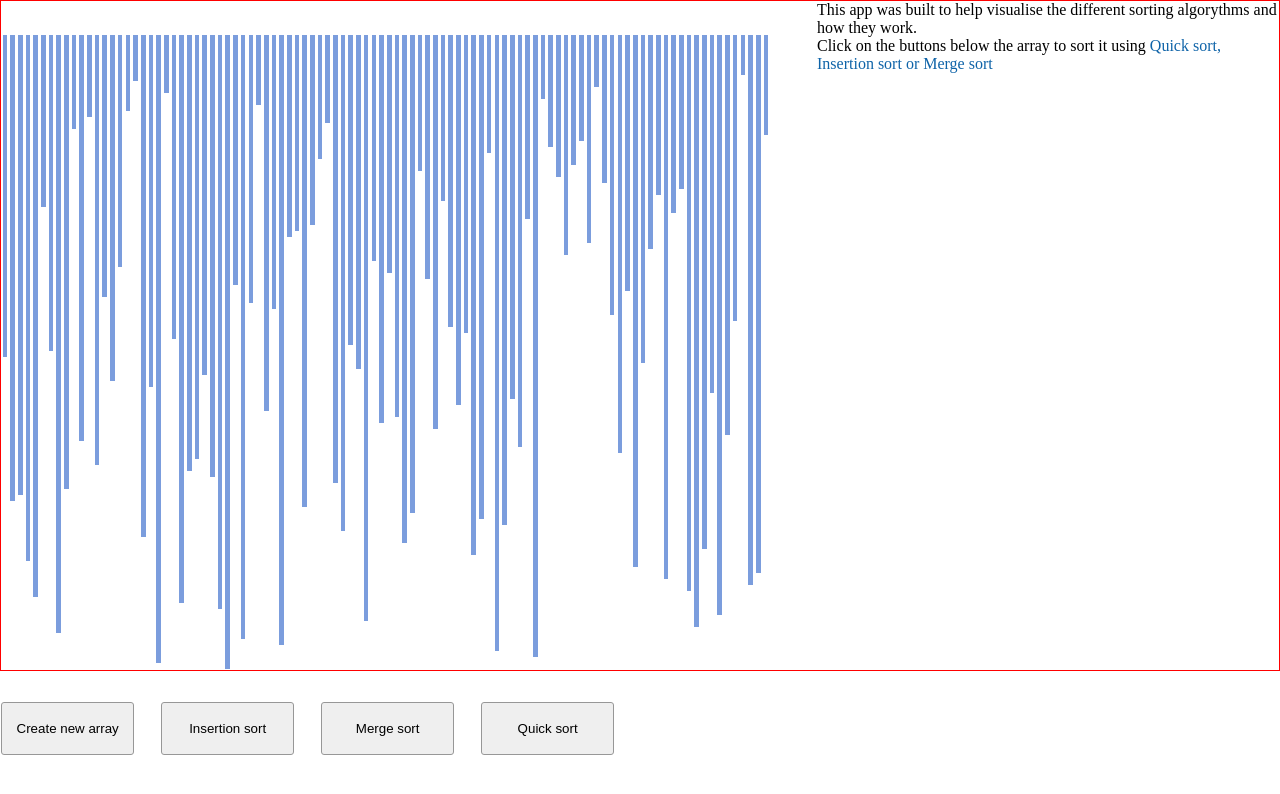
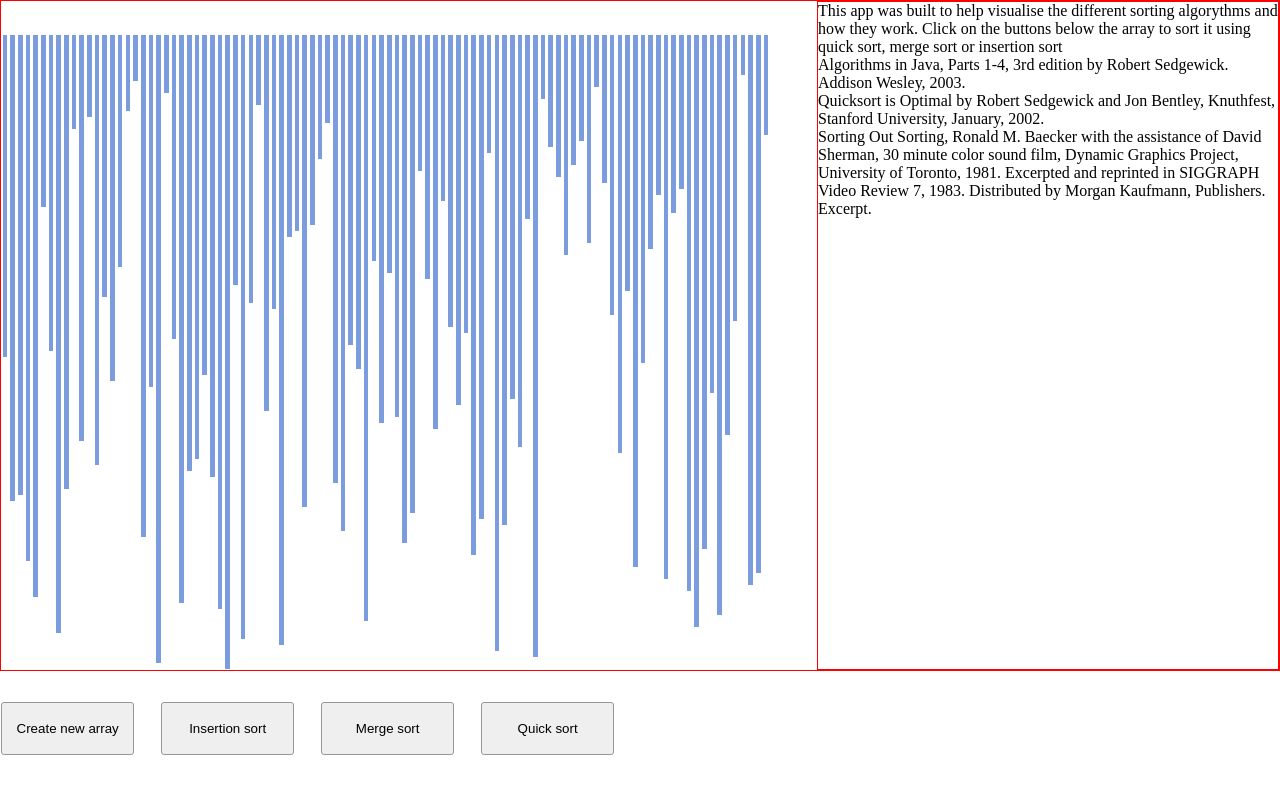
Before and after one commit to msmfa/sorting-visualiser, a React (Create React App) app: page / in a window 1280 px wide. Shown: the top 794 px of the page. Built offline with nearby package versions, Linux system fonts and the light colour scheme.

Commit message:
Added text info and simplified state management

```diff
--- a/src/components/LeftText.js
+++ b/src/components/LeftText.js
@@ -1,58 +1,54 @@
 import React, { useState } from "react";
 
 function DisplayTextLeft() {
-  const [text, setText] = useState([
-    {
-      title: "Title",
-      para:
-        "This app was built to help visualise the different sorting algorythms and how they work. ",
-      paraTwo: "Click on the buttons below the array to sort it using",
-      quickLink: "Quick sort",
-      insertionLink: "Insertion sort",
-      mergeLink: "Merge sort"
-    }
-  ]);
-  const quickSortText = {
-    quick:
-      "Quicksort is a divide and conquer algorithm in the style of merge sort. The basic idea is to find a “pivot” item in the array to compare all other items against, then shift items such that all of the items before the pivot are less than the pivot value and all the items after the pivot are greater than the pivot value.",
-    merge:
-      "Merge sort is an efficient, general-purpose, comparison-based sorting algorithm. Most implementations produce a stable sort, which means that the order of equal elements is the same in the input and output. Merge sort is a divide and conquer algorithm that was invented by John von Neumann in 1945.",
-    insertion:
+  const [text, setText] = useState("");
+
+  const quick = e => {
+    setText(
+      "Quicksort is a divide and conquer algorithm in the style of merge sort. The basic idea is to find a “pivot” item in the array to compare all other items against, then shift items such that all of the items before the pivot are less than the pivot value and all the items after the pivot are greater than the pivot value."
+    );
+  };
+  const merge = e => {
+    setText(
+      "Merge sort is an efficient, general-purpose, comparison-based sorting algorithm. Most implementations produce a stable sort, which means that the order of equal elements is the same in the input and output. Merge sort is a divide and conquer algorithm that was invented by John von Neumann in 1945."
+    );
+  };
+  const insertion = e => {
+    setText(
       "Insertion sort is a simple sorting algorithm that builds the final sorted array (or list) one item at a time. It is much less efficient on large lists than more advanced algorithms such as quicksort, heapsort, or merge sort."
-  };
-
-  const quickSort = e => {
-    setText([{ para: quickSortText.quick }]);
-  };
-  const mergeSort = e => {
-    setText([{ para: quickSortText.merge }]);
-  };
-  const insertionSort = e => {
-    setText([{ para: quickSortText.insertion }]);
+    );
   };
   return (
     <>
-      <p>
-        {text.map(item => (
-          <div>
-            <p>{item.para}</p>
-            <p>
-              {item.paraTwo}{" "}
-              <span className="text-quick-link" onClick={quickSort}>
-                {item.quickLink}
-                {", "}
-              </span>
-              <span className="text-quick-link" onClick={insertionSort}>
-                {item.insertionLink}
-                {" or "}
-              </span>
-              <span className="text-quick-link" onClick={mergeSort}>
-                {item.mergeLink}{" "}
-              </span>
-            </p>
-          </div>
-        ))}{" "}
-      </p>
+      <div className="text-container">
+        This app was built to help visualise the different sorting algorythms
+        and how they work.
+        <span> Click on the buttons below the array to sort it using</span>{" "}
+        <span onClick={quick}> quick sort,</span>
+        <span onClick={merge}> merge sort</span>
+        <span onClick={insertion}> or insertion sort</span>
+        <div></div>
+        <div>{text}</div>
+        <div>
+          <ul>
+            <li>
+              Algorithms in Java, Parts 1-4, 3rd edition by Robert Sedgewick.
+              Addison Wesley, 2003.
+            </li>
+            <li>
+              Quicksort is Optimal by Robert Sedgewick and Jon Bentley,
+              Knuthfest, Stanford University, January, 2002.
+            </li>
+            <li>
+              Sorting Out Sorting, Ronald M. Baecker with the assistance of
+              David Sherman, 30 minute color sound film, Dynamic Graphics
+              Project, University of Toronto, 1981. Excerpted and reprinted in
+              SIGGRAPH Video Review 7, 1983. Distributed by Morgan Kaufmann,
+              Publishers. Excerpt.
+            </li>
+          </ul>
+        </div>
+      </div>
     </>
   );
 }
--- a/src/styles/LeftText.css
+++ b/src/styles/LeftText.css
@@ -1,3 +1,7 @@
+* {
+  text-decoration: none;
+  list-style-type: none;
+}
 .container {
   border: 1px solid red;
   display: flex;
```
